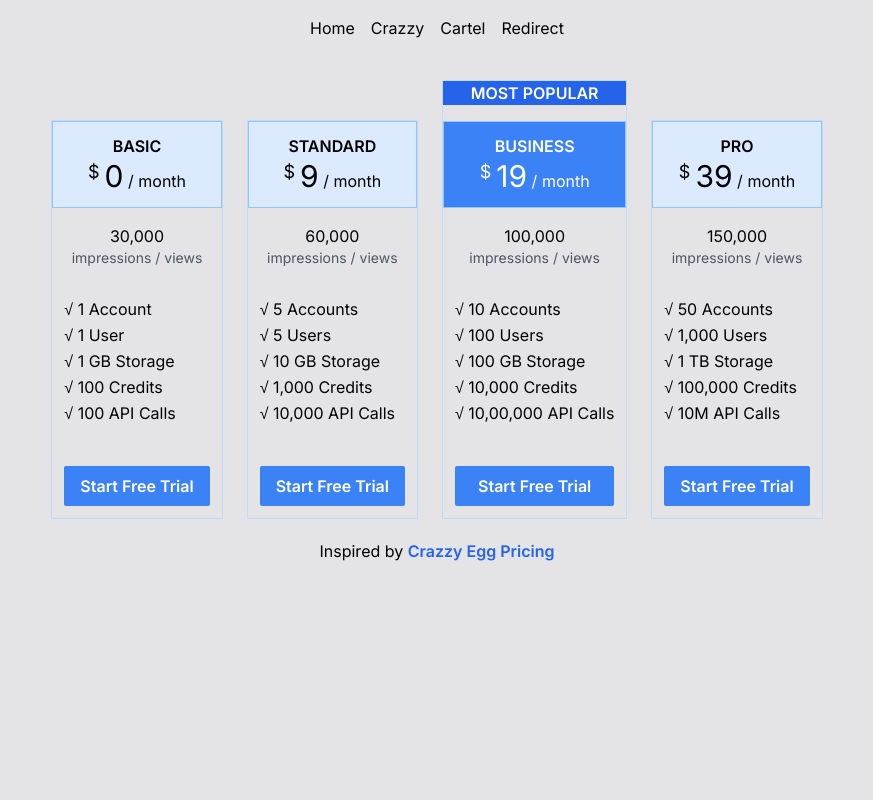
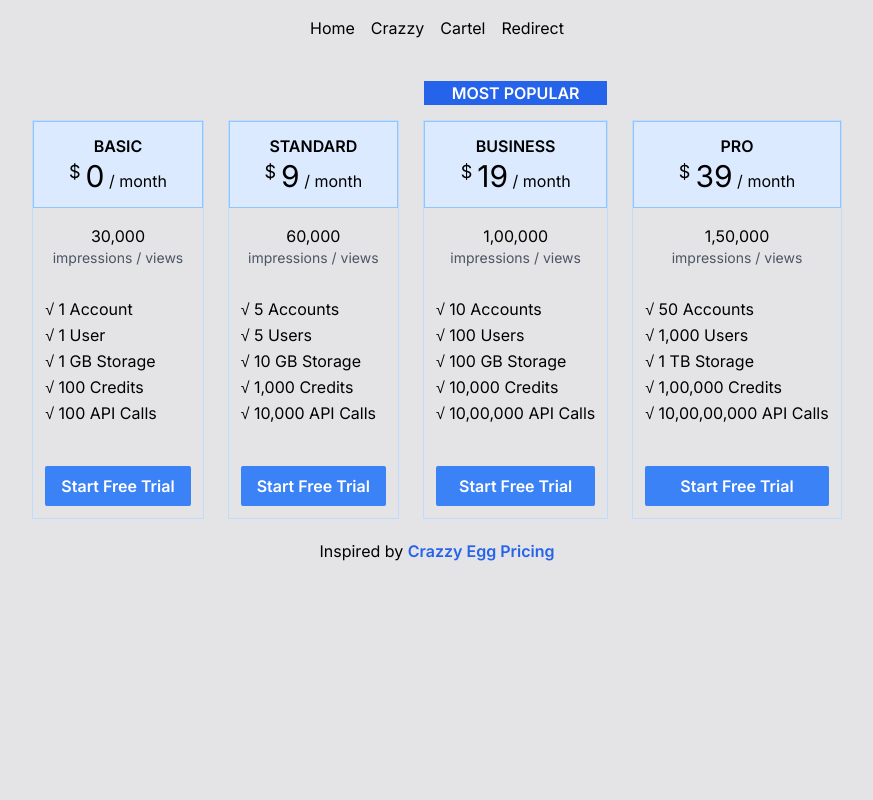
Before and after one commit to ahmadgirach/nextjs-tailwind-pricing-components, a Next.js app: page /crazzy in a window 1280 px wide. Shown: the top 800 px of the page, without its empty margins (203-1076 px from the left). Built offline with nearby package versions, Linux system fonts and the light colour scheme.

Commit message:
[IMP] create components for crazzy / cartel pricing

```diff
--- /dev/null
+++ b/components/Cartel/Container.tsx
@@ -0,0 +1,11 @@
+type Props = {
+    children: JSX.Element[]
+}
+
+export const Container = ({ children }: Props) => {
+    return (
+        <section className="flex flex-col flex-wrap md:flex-row justify-center items-center gap-6 mt-16">
+            {children}
+        </section>
+    )
+}
--- /dev/null
+++ b/components/Cartel/Features.tsx
@@ -0,0 +1,20 @@
+import React from "react"
+
+type Props = {
+    features: string[]
+}
+
+export const Features = ({ features }: Props) => {
+    return (
+        <div className="text-center bg-white py-10">
+            <h3 className="text-lg font-bold my-4">Features</h3>
+            <ul className="leading-relaxed">
+                {
+                    React.Children.toArray(
+                        features.map((feature) => <li> &rarr; {feature}</li>)
+                    )
+                }
+            </ul>
+        </div>
+    )
+}
--- /dev/null
+++ b/components/Cartel/Header.tsx
@@ -0,0 +1,17 @@
+type Props = {
+    noOfProducts: number,
+    price: number,
+    message: string,
+    buttonLabel: string
+}
+
+export const Header = ({ noOfProducts, price, message, buttonLabel }: Props) => {
+    return (
+        <div className="bg-primary-100 px-32 py-20 text-center space-y-3">
+            <p>{noOfProducts} Products</p>
+            <h3 className="text-2xl font-semibold">${price} / month</h3>
+            <p>{message}</p>
+            <button className="text-white bg-black p-5 rounded-sm">{buttonLabel}</button>
+        </div>
+    )
+}
--- /dev/null
+++ b/components/Cartel/PricingCardWrapper.tsx
@@ -0,0 +1,11 @@
+type Props = {
+    children: JSX.Element[]
+}
+
+export const PricingCardWrapper = ({ children }: Props) => {
+    return (
+        <div className="flex flex-col cursor-pointer hover:scale-105 transition-all duration-200">
+            {children}
+        </div>
+    )
+}
--- /dev/null
+++ b/components/Crazzy/Container.tsx
@@ -0,0 +1,11 @@
+type Props = {
+    children: JSX.Element[]
+}
+
+export const Container = ({ children }: Props) => {
+    return (
+        <section className="flex flex-col sm:flex-row sm:flex-wrap justify-center items-center gap-6 mt-16">
+            {children}
+        </section>
+    )
+}
--- /dev/null
+++ b/components/Crazzy/Features.tsx
@@ -0,0 +1,31 @@
+import React from "react"
+
+type Props = {
+    features: string[]
+}
+
+export const Features = ({ features }: Props) => {
+    return (
+        <ul className="p-3 leading-relaxed">
+            {
+                React.Children.toArray(
+                    features.map((feature) => {
+                        const splitted = feature.split("_")
+                        if (splitted.length > 1) {
+                            const [number, ...rest] = splitted
+                            const formatted = new Intl.NumberFormat('en-IN').format(parseFloat(number))
+                            const formattedFeature = [formatted, ...rest].join(" ")
+                            return (
+                                <li>&radic; {formattedFeature}</li>
+                            )
+                        } else {
+                            return (
+                                <li>&radic; {splitted[0]}</li>
+                            )
+                        }
+                    })
+                )
+            }
+        </ul>
+    )
+}
--- /dev/null
+++ b/components/Crazzy/Header.tsx
@@ -0,0 +1,46 @@
+type HeadingNameProps = {
+    name: string
+}
+
+const HeadingName = ({ name }: HeadingNameProps) => {
+    return (
+        <h3 className="uppercase text-md font-semibold">{name}</h3>
+    )
+}
+
+type HeadingPriceProps = {
+    price: number
+}
+
+const HeadingPrice = ({ price }: HeadingPriceProps) => {
+    return (
+        <p>
+            <sup className="text-lg">$ </sup>
+            <span className="text-3xl">{price}</span> / month
+        </p>
+    )
+}
+
+type Props = {
+    name: string,
+    price: number,
+    popular?: boolean
+}
+
+export const Header = ({ name, price, popular }: Props) => {
+    return (
+        <>
+            {
+                popular && (
+                    <div className="text-white bg-blue-600 -mt-10">
+                        <h3 className="uppercase text-md text-center font-semibold">Most Popular</h3>
+                    </div>
+                )
+            }
+            <div className="text-center border border-blue-300 bg-blue-100 p-3">
+                <HeadingName name={name} />
+                <HeadingPrice price={price} />
+            </div>
+        </>
+    )
+}
--- /dev/null
+++ b/components/Crazzy/NoOfViews.tsx
@@ -0,0 +1,13 @@
+type Props = {
+    noOfViews: number
+}
+
+export const NoOfViews = ({ noOfViews }: Props) => {
+    const formatted = new Intl.NumberFormat('en-IN').format(noOfViews)
+    return (
+        <div className="text-center">
+            <p>{formatted}</p>
+            <p className="text-gray-600 text-sm">impressions / views</p>
+        </div>
+    )
+}
--- /dev/null
+++ b/components/Crazzy/PricingCardWrapper.tsx
@@ -0,0 +1,11 @@
+type Props = {
+    children: JSX.Element[]
+}
+
+export const PricingCardWrapper = ({ children }: Props) => {
+    return (
+        <div className="flex flex-col gap-4 border border-blue-200">
+            {children}
+        </div>
+    )
+}
--- /dev/null
+++ b/components/Crazzy/SignUpButton.tsx
@@ -0,0 +1,13 @@
+type Props = {
+    label?: string
+}
+
+export const SignUpButton = ({ label }: Props) => {
+    return (
+        <div className="p-3">
+            <button className="text-white bg-blue-500 rounded-sm font-bold px-4 py-2 w-full">
+                {label || 'Start Free Trial'}
+            </button>
+        </div>
+    )
+}
--- a/pages/crazzy.tsx
+++ b/pages/crazzy.tsx
@@ -1,110 +1,49 @@
 import { InspiredBy } from "../components/Common/InspiredBy"
+import { Container } from "../components/Crazzy/Container"
+import { Features } from "../components/Crazzy/Features"
+import { Header } from "../components/Crazzy/Header"
+import { NoOfViews } from "../components/Crazzy/NoOfViews"
+import { PricingCardWrapper } from "../components/Crazzy/PricingCardWrapper"
+import { SignUpButton } from "../components/Crazzy/SignUpButton"
 
 const Crazzy = () => {
+
+	const basicFeatures = ['1 Account', '1 User', '1 GB Storage', '100 Credits', '100 API Calls']
+	const standardFeatures = ['5 Accounts', '5 Users', '10 GB Storage', '1000_Credits', '10000_API Calls']
+	const businessFeatures = ['10 Accounts', '100 Users', '100 GB Storage', '10000_Credits', '1000000_API Calls']
+	const proFeatures = ['50 Accounts', '1000_Users', '1 TB Storage', '100000_Credits', '100000000_API Calls']
+
 	return (
 		<>
-			<section className="flex flex-col sm:flex-row sm:flex-wrap justify-center items-center gap-6 mt-16">
+			<Container>
+				<PricingCardWrapper>
+					<Header name="Basic" price={0} />
+					<NoOfViews noOfViews={30000} />
+					<Features features={basicFeatures} />
+					<SignUpButton />
+				</PricingCardWrapper>
 
-				<div className="flex flex-col gap-4 border border-blue-200">
-					<div className="text-center border border-blue-300 bg-blue-100 p-3">
-						<h3 className="uppercase text-md font-semibold">Basic</h3>
-						<p><sup className="text-lg">$ </sup><span className="text-3xl">0</span> / month</p>
-					</div>
+				<PricingCardWrapper>
+					<Header name="Standard" price={9} />
+					<NoOfViews noOfViews={60000} />
+					<Features features={standardFeatures} />
+					<SignUpButton />
+				</PricingCardWrapper>
 
-					<div className="text-center">
-						<p>30,000</p>
-						<p className="text-gray-600 text-sm">impressions / views</p>
-					</div>
+				<PricingCardWrapper>
+					<Header name="Business" price={19} popular />
+					<NoOfViews noOfViews={100000} />
+					<Features features={businessFeatures} />
+					<SignUpButton />
+				</PricingCardWrapper>
 
-					<ul className="p-3 leading-relaxed">
-						<li>&radic; 1 Account</li>
-						<li>&radic; 1 User</li>
-						<li>&radic; 1 GB Storage</li>
-						<li>&radic; 100 Credits</li>
-						<li>&radic; 100 API Calls</li>
-					</ul>
-
-					<div className="p-3">
-						<button className="text-white bg-blue-500 rounded-sm font-bold px-4 py-2 w-full">Start Free Trial</button>
-					</div>
-				</div>
-
-				<div className="flex flex-col gap-4 border border-blue-200">
-					<div className="text-center border border-blue-300 bg-blue-100 p-3">
-						<h3 className="uppercase text-md font-semibold">Standard</h3>
-						<p><sup className="text-lg">$ </sup><span className="text-3xl">9</span> / month</p>
-					</div>
-
-					<div className="text-center">
-						<p>60,000</p>
-						<p className="text-gray-600 text-sm">impressions / views</p>
-					</div>
-
-					<ul className="p-3 leading-relaxed">
-						<li>&radic; 5 Accounts</li>
-						<li>&radic; 5 Users</li>
-						<li>&radic; 10 GB Storage</li>
-						<li>&radic; 1,000 Credits</li>
-						<li>&radic; 10,000 API Calls</li>
-					</ul>
-
-					<div className="p-3">
-						<button className="text-white bg-blue-500 rounded-sm font-bold px-4 py-2 w-full">Start Free Trial</button>
-					</div>
-				</div>
-
-				<div className="flex flex-col gap-4 border border-blue-200 -mt-10">
-					<div className="text-white bg-blue-600">
-						<h3 className="uppercase text-md text-center font-semibold">Most Popular</h3>
-					</div>
-					<div className="text-center text-white border border-blue-300 bg-blue-500 p-3">
-						<h3 className="uppercase text-md font-semibold">Business</h3>
-						<p><sup className="text-lg">$ </sup><span className="text-3xl">19</span> / month</p>
-					</div>
-
-					<div className="text-center">
-						<p>100,000</p>
-						<p className="text-gray-600 text-sm">impressions / views</p>
-					</div>
-
-					<ul className="p-3 leading-relaxed">
-						<li>&radic; 10 Accounts</li>
-						<li>&radic; 100 Users</li>
-						<li>&radic; 100 GB Storage</li>
-						<li>&radic; 10,000 Credits</li>
-						<li>&radic; 10,00,000 API Calls</li>
-					</ul>
-
-					<div className="p-3">
-						<button className="text-white bg-blue-500 rounded-sm font-bold px-4 py-2 w-full">Start Free Trial</button>
-					</div>
-				</div>
-
-				<div className="flex flex-col gap-4 border border-blue-200">
-					<div className="text-center border border-blue-300 bg-blue-100 p-3">
-						<h3 className="uppercase text-md font-semibold">Pro</h3>
-						<p><sup className="text-lg">$ </sup><span className="text-3xl">39</span> / month</p>
-					</div>
-
-					<div className="text-center">
-						<p>150,000</p>
-						<p className="text-gray-600 text-sm">impressions / views</p>
-					</div>
-
-					<ul className="p-3 leading-relaxed">
-						<li>&radic; 50 Accounts</li>
-						<li>&radic; 1,000 Users</li>
-						<li>&radic; 1 TB Storage</li>
-						<li>&radic; 100,000 Credits</li>
-						<li>&radic; 10M API Calls</li>
-					</ul>
-
-					<div className="p-3">
-						<button className="text-white bg-blue-500 rounded-sm font-bold px-4 py-2 w-full">Start Free Trial</button>
-					</div>
-				</div>
-
-			</section>
+				<PricingCardWrapper>
+					<Header name="Pro" price={39} />
+					<NoOfViews noOfViews={150000} />
+					<Features features={proFeatures} />
+					<SignUpButton />
+				</PricingCardWrapper>
+			</Container>
 
 			<InspiredBy href="https://www.crazyegg.com/pricing" label="Crazzy Egg Pricing" />
 		</>
```
Also changed, not shown: pages/cartel.tsx (+36 -64 lines).
